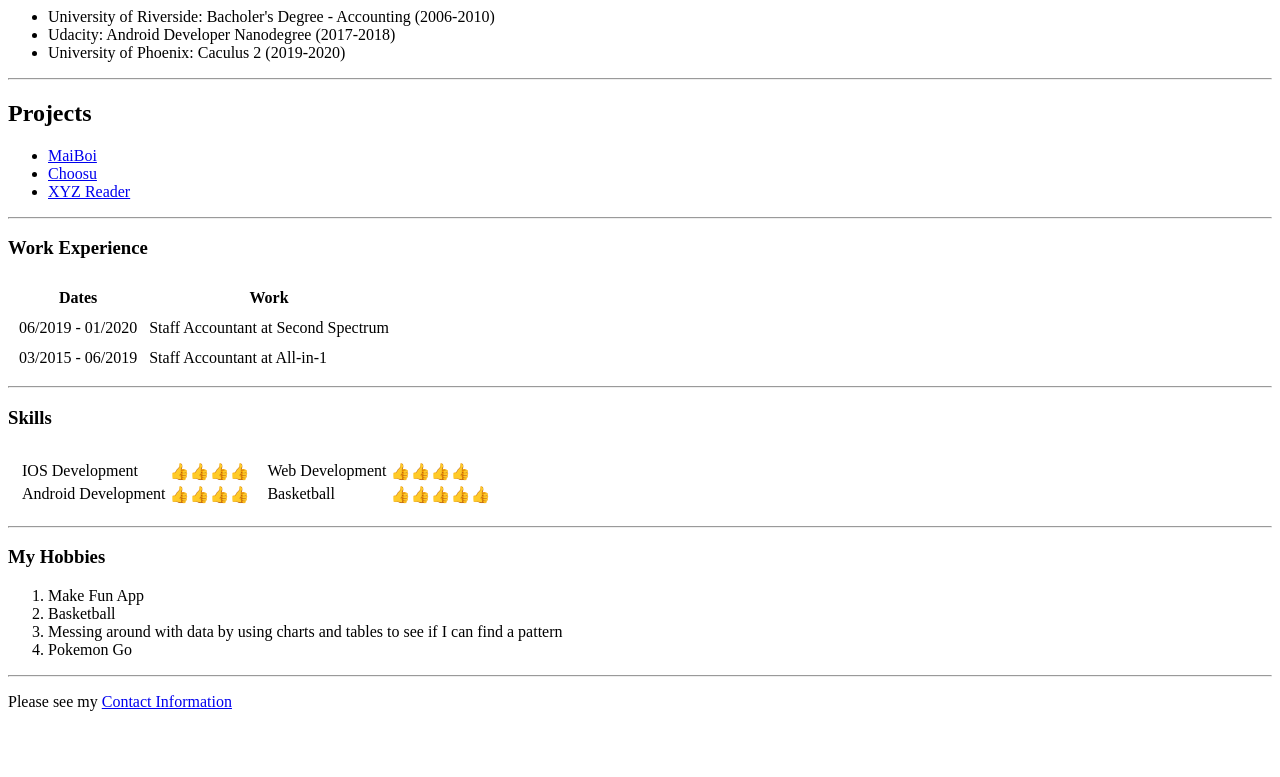
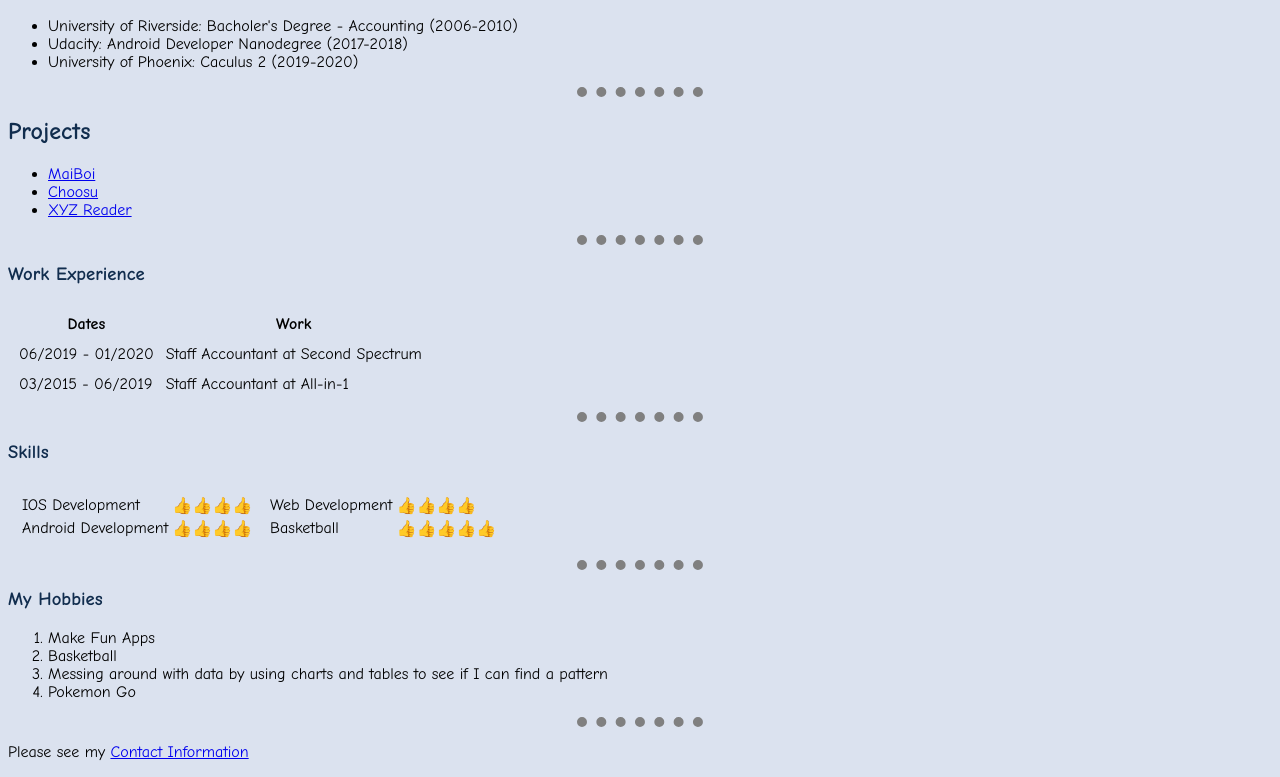
Before and after one commit to samreality4/cv, a plain HTML site: page index.html in a window 1280 px wide. Shown: the part 423-1200 px from the top of the page. Before the commit the page ends 1150 px from the top, so only its background shows below. Drawn offline with Linux system fonts and the light colour scheme.

Commit message:
add new changes

```diff
--- /dev/null
+++ b/css/styles.css
@@ -0,0 +1,25 @@
+body {
+  background-color: #dbe2ef;
+}
+hr{
+  border-style: dotted none none;
+  width: 10%;
+  border-color: grey;
+  border-width: 10px;
+}
+
+h1{
+  color: #112d4e;
+}
+h2{
+  color: #112d4e;
+}
+h3{
+  color: #112d4e;
+}
+img{
+  border-radius: 8px;
+}
+html{
+  font-family: "Comic Sans MS", cursive, sans-serif;
+}
--- a/index.html
+++ b/index.html
@@ -4,6 +4,7 @@
 <head>
   <meta charset="utf-8">
   <title>Sam Guan's personal site</title>
+  <link rel="stylesheet" href="css/styles.css">
 </head>
 
 <body>
@@ -41,7 +42,7 @@
   <hr>
 
   <h3>Work Experience</h3>
-  <table  cellspacing="10">
+  <table cellspacing="10">
     <thead>
       <tr>
         <th>Dates</th>
@@ -92,7 +93,7 @@
 
   <h3>My Hobbies</h3>
   <ol>
-    <li>Make Fun App</li>
+    <li>Make Fun Apps</li>
     <li>Basketball</li>
     <li>Messing around with data by using charts and tables to see if I can find a pattern</li>
     <li>Pokemon Go</li>
```
